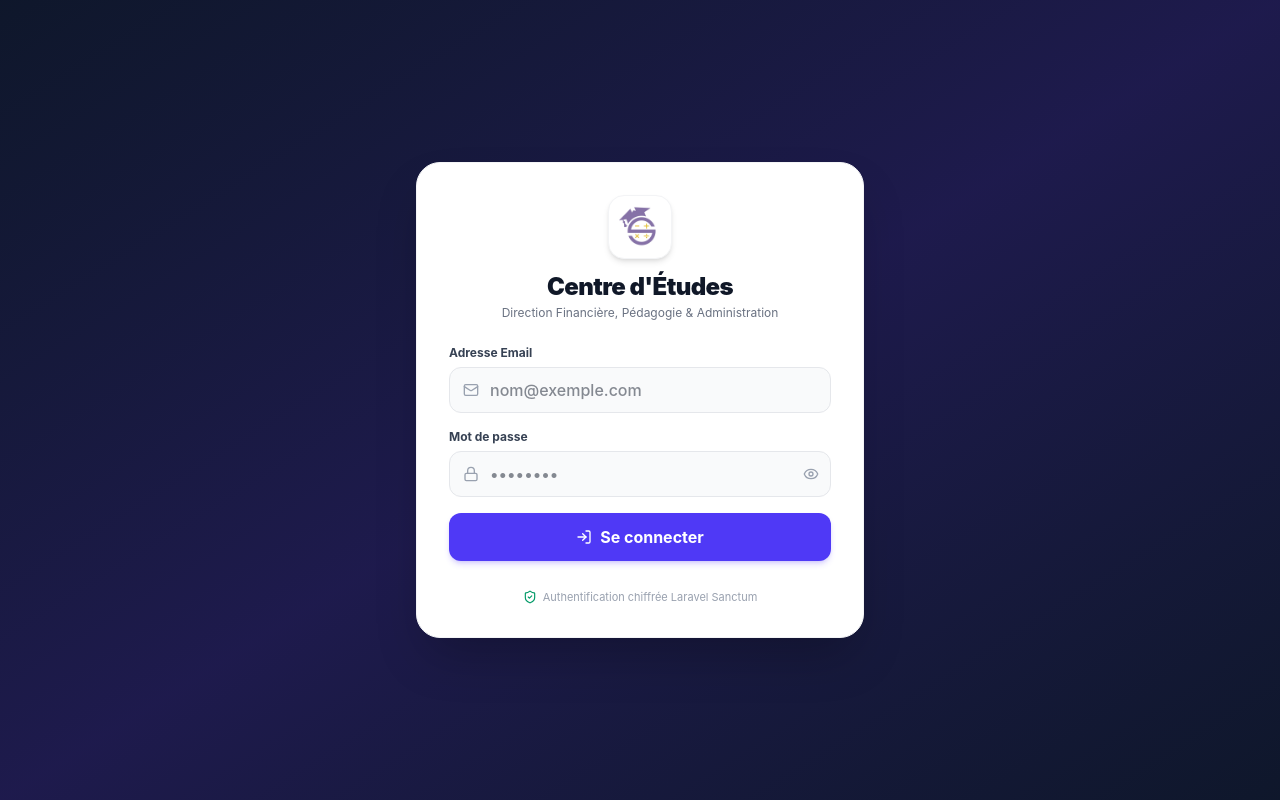
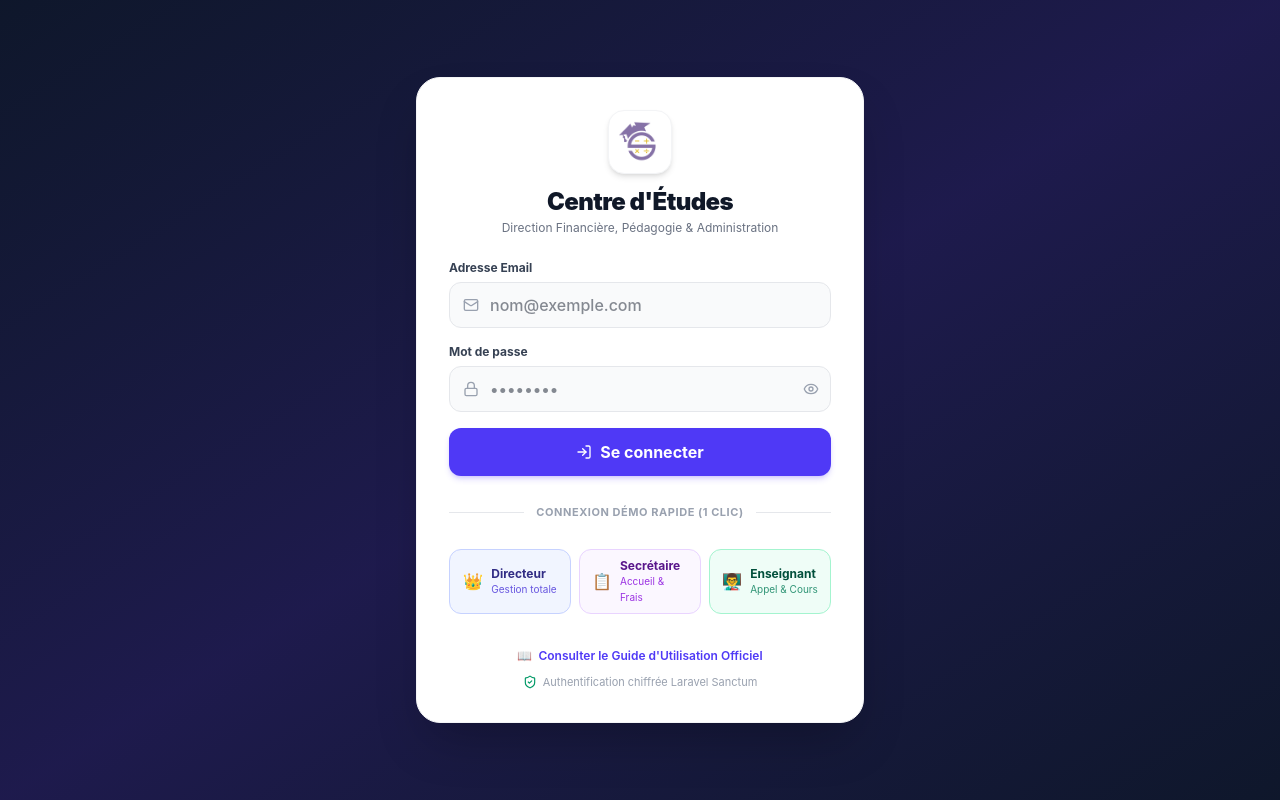
Before and after one commit to azizbeji-wq/study-center-app, a Vue app: page /login in a window 1280 px wide. Built offline with nearby package versions, Linux system fonts and the light colour scheme; no server answers.

Commit message:
feat(auth): add 1-click demo login buttons for director, secretary, and teacher

```diff
--- a/src/app/components/LoginPage.vue
+++ b/src/app/components/LoginPage.vue
@@ -81,7 +81,7 @@
         <button
           type="submit"
           :disabled="loading"
-          class="w-full py-3 px-4 bg-indigo-600 hover:bg-indigo-700 disabled:opacity-50 text-white font-bold rounded-xl transition-all shadow-md shadow-indigo-600/20 flex items-center justify-center gap-2 cursor-pointer"
+          class="w-full min-h-[44px] py-3 px-4 bg-indigo-600 hover:bg-indigo-700 disabled:opacity-50 text-white font-bold rounded-xl transition-all shadow-md shadow-indigo-600/20 flex items-center justify-center gap-2 cursor-pointer focus:ring-2 focus:ring-indigo-500 focus:outline-none"
         >
           <span v-if="loading" class="w-4 h-4 border-2 border-white border-t-transparent rounded-full animate-spin"></span>
           <LogIn v-else class="w-4 h-4" />
@@ -89,11 +89,77 @@
         </button>
       </form>
 
+      <!-- Séparateur Comptes Démo -->
+      <div class="relative flex py-1 items-center">
+        <div class="flex-grow border-t border-gray-200"></div>
+        <span class="flex-shrink mx-3 text-[11px] font-bold text-gray-400 uppercase tracking-wider">
+          Connexion Démo Rapide (1 clic)
+        </span>
+        <div class="flex-grow border-t border-gray-200"></div>
+      </div>
 
-      <!-- Badge de Sécurité -->
-      <div class="text-[11px] text-center text-gray-400 flex items-center justify-center gap-1.5 pt-1">
-        <ShieldCheck class="w-3.5 h-3.5 text-emerald-600" />
-        <span>Authentification chiffrée Laravel Sanctum</span>
+      <!-- Boutons 1-clic Démo -->
+      <div class="grid grid-cols-1 sm:grid-cols-3 gap-2">
+        <button
+          type="button"
+          @click="fillAndLogin('director@studycenter.com', 'director123')"
+          :disabled="loading"
+          class="min-h-[44px] px-3 py-2 flex items-center justify-center gap-2 rounded-xl border border-indigo-200 bg-indigo-50/80 hover:bg-indigo-100 text-indigo-900 transition-all text-xs font-bold cursor-pointer disabled:opacity-50 focus:ring-2 focus:ring-indigo-500 focus:outline-none"
+          title="Se connecter avec le compte Directeur (director@studycenter.com)"
+        >
+          <span class="text-base">👑</span>
+          <div class="text-left">
+            <span class="block leading-tight">Directeur</span>
+            <span class="text-[10px] font-normal text-indigo-700/80">Gestion totale</span>
+          </div>
+        </button>
+
+        <button
+          type="button"
+          @click="fillAndLogin('secretary@studycenter.com', 'secretary123')"
+          :disabled="loading"
+          class="min-h-[44px] px-3 py-2 flex items-center justify-center gap-2 rounded-xl border border-purple-200 bg-purple-50/80 hover:bg-purple-100 text-purple-900 transition-all text-xs font-bold cursor-pointer disabled:opacity-50 focus:ring-2 focus:ring-purple-500 focus:outline-none"
+          title="Se connecter avec le compte Secrétaire (secretary@studycenter.com)"
+        >
+          <span class="text-base">📋</span>
+          <div class="text-left">
+            <span class="block leading-tight">Secrétaire</span>
+            <span class="text-[10px] font-normal text-purple-700/80">Accueil & Frais</span>
+          </div>
+        </button>
+
+        <button
+          type="button"
+          @click="fillAndLogin('teacher@studycenter.com', 'teacher123')"
+          :disabled="loading"
+          class="min-h-[44px] px-3 py-2 flex items-center justify-center gap-2 rounded-xl border border-emerald-200 bg-emerald-50/80 hover:bg-emerald-100 text-emerald-900 transition-all text-xs font-bold cursor-pointer disabled:opacity-50 focus:ring-2 focus:ring-emerald-500 focus:outline-none"
+          title="Se connecter avec le compte Enseignant (teacher@studycenter.com)"
+        >
+          <span class="text-base">👨‍🏫</span>
+          <div class="text-left">
+            <span class="block leading-tight">Enseignant</span>
+            <span class="text-[10px] font-normal text-emerald-700/80">Appel & Cours</span>
+          </div>
+        </button>
+      </div>
+
+
+      <!-- Badge de Sécurité & Lien Guide d'Utilisation -->
+      <div class="space-y-2 pt-1 text-center">
+        <div>
+          <a
+            href="/guide_utilisation.html"
+            target="_blank"
+            class="inline-flex items-center gap-1.5 text-xs font-semibold text-indigo-600 hover:text-indigo-800 transition-colors hover:underline"
+          >
+            <span>📖</span>
+            <span>Consulter le Guide d'Utilisation Officiel</span>
+          </a>
+        </div>
+        <div class="text-[11px] text-gray-400 flex items-center justify-center gap-1.5">
+          <ShieldCheck class="w-3.5 h-3.5 text-emerald-600" />
+          <span>Authentification chiffrée Laravel Sanctum</span>
+        </div>
       </div>
     </div>
   </div>
@@ -130,6 +196,12 @@ watch(() => props.sessionNotice, (newVal) => {
   }
 });
 
+function fillAndLogin(demoEmail: string, demoPass: string) {
+  email.value = demoEmail;
+  password.value = demoPass;
+  handleLoginSubmit();
+}
+
 async function handleLoginSubmit() {
   loading.value = true;
   errorMessage.value = '';
```
Also changed, not shown: 1 other file (tests, documents, lock files or other folders).
